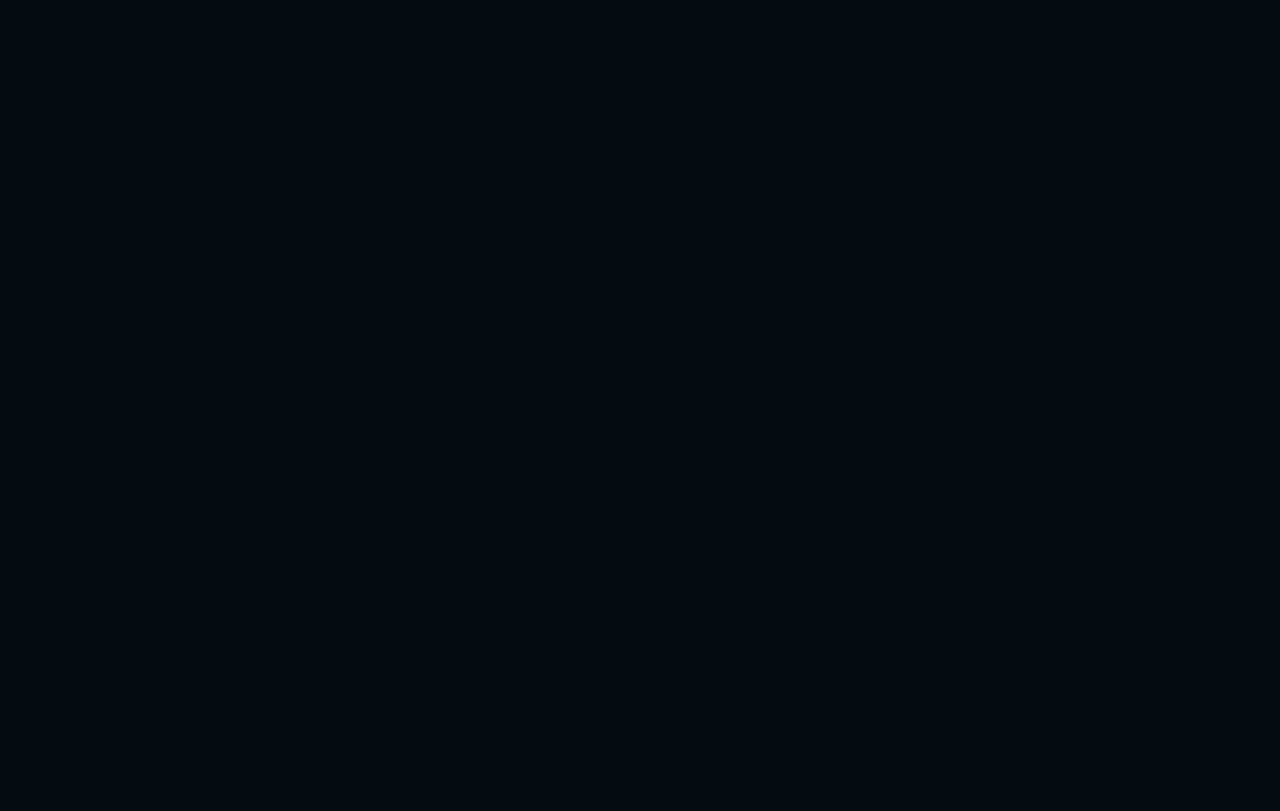
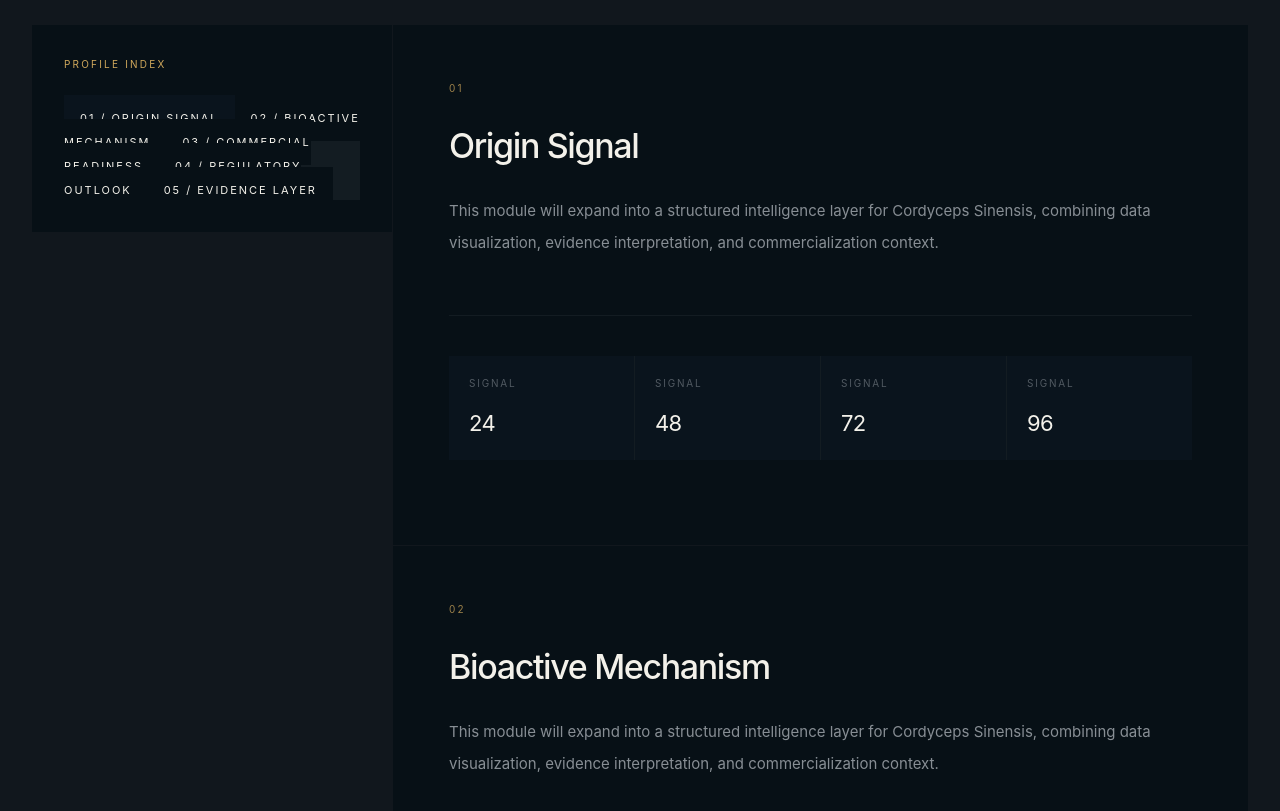
Before and after one commit to 0xMinority/polarherb-v1, a Next.js app: page /herbs/cordyceps-sinensis in a window 1280 px wide. Shown: the part 901-1712 px from the top of the page. Before the commit the page ends 800 px from the top, so only its background shows below. Built offline with nearby package versions, Linux system fonts and the light colour scheme.

Commit message:
Add herb profile anchor navigation

```diff
--- a/app/herbs/[id]/page.tsx
+++ b/app/herbs/[id]/page.tsx
@@ -1,6 +1,14 @@
 import Image from "next/image";
 import { notFound } from "next/navigation";
 import { herbNodes } from "../../../src/data/herbs";
+
+const profileSections = [
+  "Origin Signal",
+  "Bioactive Mechanism",
+  "Commercial Readiness",
+  "Regulatory Outlook",
+  "Evidence Layer",
+];
 
 interface HerbDetailPageProps {
   params: Promise<{
@@ -18,9 +26,14 @@ export default async function HerbDetailPage({ params }: HerbDetailPageProps) {
   }
 
   return (
-    <main className="min-h-screen bg-[#040B11] text-[#F3F1EA]">
-      <section className="mx-auto grid min-h-screen max-w-[1540px] grid-cols-1 gap-12 px-8 py-[120px] lg:grid-cols-[1.1fr_0.9fr]">
-        <div>
+    <main className="relative min-h-screen overflow-hidden bg-[#040B11] text-[#F3F1EA]">
+      <div className="pointer-events-none absolute inset-0">
+        <div className="absolute left-[-12%] top-[-10%] h-[720px] w-[720px] rounded-full bg-[#D0A85C]/[0.035] blur-[140px]" />
+
+        <div className="absolute bottom-[-18%] right-[-8%] h-[640px] w-[640px] rounded-full bg-[#1A2B3A]/40 blur-[140px]" />
+      </div>
+      <section className="relative z-10 mx-auto grid min-h-screen max-w-[1540px] grid-cols-1 gap-[1px] bg-white/[0.05] px-8 py-[120px] lg:grid-cols-[1.08fr_0.92fr]">
+        <div className="bg-[#071016] p-10 lg:p-14">
           <p className="text-[11px] uppercase tracking-[0.26em] text-[#D0A85C]">
             Herb Intelligence Profile
           </p>
@@ -52,7 +65,7 @@ export default async function HerbDetailPage({ params }: HerbDetailPageProps) {
           </div>
         </div>
 
-        <div className="flex items-center justify-center border border-white/[0.05] bg-[#071016]">
+        <div className="flex items-center justify-center bg-[#071016] p-10">
           <div className="relative h-[460px] w-[460px] opacity-90">
             <Image
               src="/Cordyceps_sinensis.png"
@@ -64,6 +77,71 @@ export default async function HerbDetailPage({ params }: HerbDetailPageProps) {
           </div>
         </div>
       </section>
+      <section className="relative z-10 mx-auto grid max-w-[1540px] grid-cols-1 gap-[1px] bg-white/[0.05] px-8 pb-[140px] lg:grid-cols-[360px_1fr]">
+        <aside className="bg-[#071016] p-8 lg:sticky lg:top-8 lg:self-start">
+          <p className="text-[10px] uppercase tracking-[0.22em] text-[#D0A85C]">
+            Profile Index
+          </p>
+
+          <div className="mt-8 space-y-[1px] bg-white/[0.05]">
+            {profileSections.map((section, index) => {
+              const isActive = index === 0;
+
+              return (
+                <a
+                  href={`#${section.toLowerCase().replace(/\s+/g, "-")}`}
+                  key={section}
+                  className={`px-4 py-4 text-[11px] uppercase tracking-[0.18em] ${isActive
+                    ? "bg-[#0A141D] text-[#F3F1EA]"
+                    : "bg-[#071016] text-[#D7DCE2]/42"
+                    }`}
+                >
+                  {String(index + 1).padStart(2, "0")} / {section}
+                </a>
+              );
+            })}
+          </div>
+        </aside>
+
+        <div className="space-y-[1px]">
+          {profileSections.map((title, index) => (
+            <section
+              id={title.toLowerCase().replace(/\s+/g, "-")}
+              key={title}
+              className="min-h-[520px] scroll-mt-8 bg-[#071016] p-10 lg:p-14"
+            >
+              <p className="text-[10px] uppercase tracking-[0.22em] text-[#D0A85C]/75">
+                {String(index + 1).padStart(2, "0")}
+              </p>
+
+              <h2 className="mt-6 text-[34px] font-medium tracking-[-0.04em] text-[#F3F1EA]">
+                {title}
+              </h2>
+
+              <p className="mt-6 max-w-3xl text-[15px] leading-8 text-[#D7DCE2]/62">
+                This module will expand into a structured intelligence layer for {herb.name},
+                combining data visualization, evidence interpretation, and commercialization context.
+              </p>
+
+              <div className="mt-14 border-t border-white/[0.05] pt-10">
+                <div className="grid grid-cols-2 gap-[1px] bg-white/[0.05] lg:grid-cols-4">
+                  {[1, 2, 3, 4].map((item) => (
+                    <div key={item} className="bg-[#0A141D] p-5">
+                      <p className="text-[10px] uppercase tracking-[0.18em] text-[#D7DCE2]/35">
+                        Signal
+                      </p>
+
+                      <p className="mt-4 text-[22px] tracking-[-0.03em] text-[#F3F1EA]">
+                        {item * 24}
+                      </p>
+                    </div>
+                  ))}
+                </div>
+              </div>
+            </section>
+          ))}
+        </div>
+      </section>
     </main>
   );
 }
```
